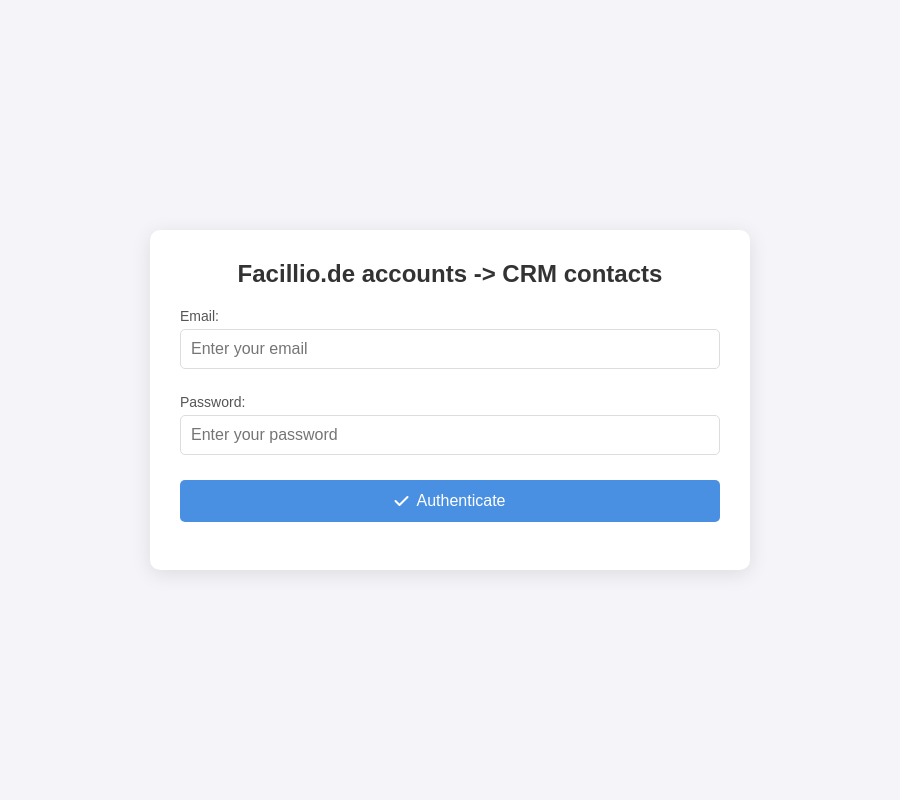
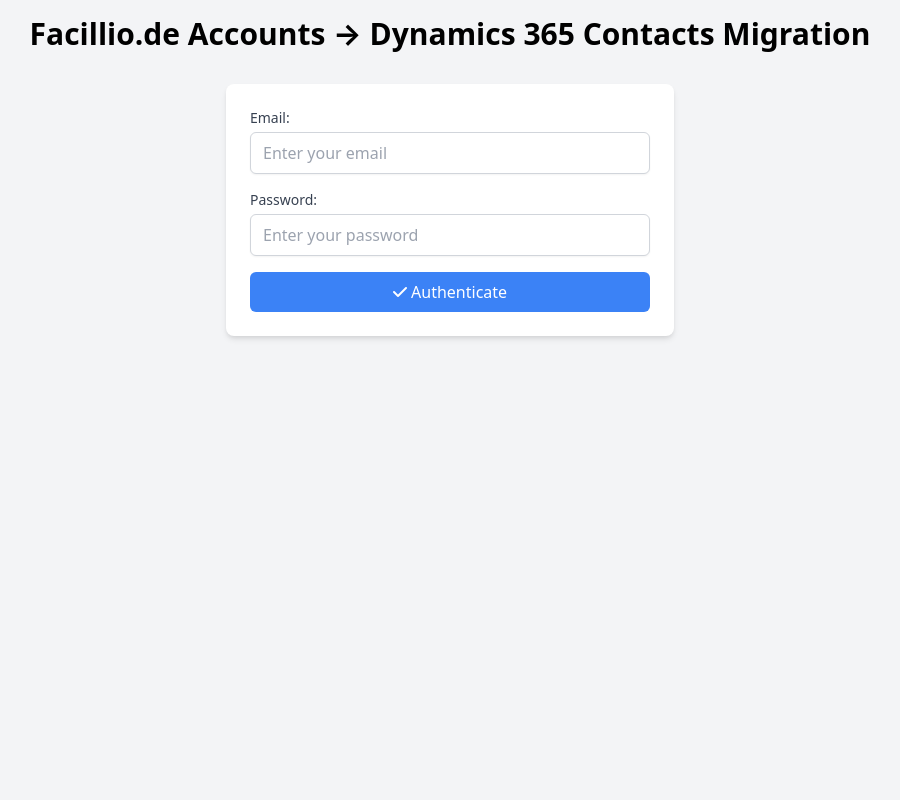
Before and after one commit to sergeyitaly/impower, a FastAPI app: page / in a window 1280 px wide. Shown: the whole page, without its empty margins (190-1090 px from the left). Run offline with FastAPI, Linux system fonts and the light colour scheme; some libraries are stand-ins or nearby versions.

Commit message:
compact view

```diff
--- a/static/style.css
+++ b/static/style.css
@@ -6,19 +6,18 @@
     font-family: 'Arial', sans-serif;
 }
 
-/* Body and container */
+/* Body & Container */
 body {
-    background-color: #f4f4f9;
+    background: #f4f4f9;
     color: #333;
     display: flex;
     justify-content: center;
     align-items: center;
     height: 100vh;
-    margin: 0;
 }
 
 .container {
-    background-color: #fff;
+    background: #fff;
     padding: 30px;
     border-radius: 10px;
     box-shadow: 0 4px 20px rgba(0, 0, 0, 0.1);
@@ -27,13 +26,13 @@ body {
     text-align: center;
 }
 
+/* Typography */
 h1 {
     font-size: 24px;
-    color: #333;
     margin-bottom: 20px;
 }
 
-/* Form styles */
+/* Form */
 .form-group {
     margin-bottom: 15px;
     text-align: left;
@@ -42,7 +41,6 @@ h1 {
 label {
     font-size: 14px;
     color: #555;
-    margin-bottom: 5px;
     display: block;
 }
 
@@ -60,67 +58,66 @@ input:focus {
     border-color: #4a90e2;
 }
 
+/* Buttons */
 .btn {
-    background-color: #4a90e2;
-    color: white;
-    padding: 12px 20px;
+    background: #4a90e2;
+    color: #fff;
+    padding: 12px;
     font-size: 16px;
     border: none;
     border-radius: 5px;
     cursor: pointer;
-    width: 100%;
     display: flex;
     align-items: center;
     justify-content: center;
-    transition: background-color 0.3s ease;
+    transition: 0.3s;
+    width: 100%;
 }
 
 .btn:hover {
-    background-color: #357ab7;
+    background: #357ab7;
 }
 
 .btn i {
     margin-right: 8px;
 }
 
-/* Migration Progress */
+/* Progress Bar */
 .progress-container {
     margin-top: 30px;
     display: none;
 }
 
 .progress-bar {
-    background-color: #f0f0f0;
+    background: #f0f0f0;
     border-radius: 5px;
     height: 20px;
-    margin: 10px 0;
     overflow: hidden;
 }
 
 .progress {
-    background-color: #4a90e2;
+    background: #4a90e2;
     height: 100%;
     width: 0;
-    transition: width 0.5s ease;
+    transition: width 0.5s;
 }
 
 /* Status Cards */
 .status-cards {
     margin-top: 20px;
     display: flex;
+    gap: 20px;
     justify-content: space-between;
-    gap: 20px;
     display: none;
 }
 
 .card {
-    background-color: #fff;
+    background: #fff;
     padding: 15px;
     border-radius: 10px;
     box-shadow: 0 2px 15px rgba(0, 0, 0, 0.1);
     width: 48%;
     text-align: center;
-    font-size: 16px;
 }
 
 .card i {
--- a/templates/index.html
+++ b/templates/index.html
@@ -3,81 +3,107 @@
 <head>
     <meta charset="UTF-8">
     <meta name="viewport" content="width=device-width, initial-scale=1.0">
-    <title>CRM Migration</title>
-    <link rel="stylesheet" href="/static/style.css">
+    <title>Dynamics 365 Migration</title>
     <link rel="stylesheet" href="https://cdnjs.cloudflare.com/ajax/libs/font-awesome/6.0.0/css/all.min.css">
+    <link rel="stylesheet" href="https://cdnjs.cloudflare.com/ajax/libs/tailwindcss/2.2.19/tailwind.min.css">
+    <style>
+        .progress-bar {
+            transition: width 0.5s ease-in-out;
+        }
+        .loading-spinner {
+            border-top-color: #3490dc;
+            animation: spin 1s linear infinite;
+        }
+        @keyframes spin {
+            0% { transform: rotate(0deg); }
+            100% { transform: rotate(360deg); }
+        }
+    </style>
 </head>
-<body>
-    <div class="container">
-        <h1>Facillio.de accounts -> CRM contacts</h1>
+<body class="bg-gray-100">
+    <div class="container mx-auto p-4">
+        <h1 class="text-3xl font-bold text-center mb-8">Facillio.de Accounts → Dynamics 365 Contacts Migration</h1>
 
         <!-- Authentication Form -->
-        <div id="authForm">
-            <div class="form-group">
-                <label for="email">Email:</label>
-                <input type="email" id="email" placeholder="Enter your email" required>
+        <div id="authForm" class="bg-white p-6 rounded-lg shadow-md max-w-md mx-auto">
+            <div class="mb-4">
+                <label for="email" class="block text-sm font-medium text-gray-700">Email:</label>
+                <input type="email" id="email" class="mt-1 block w-full px-3 py-2 border border-gray-300 rounded-md shadow-sm focus:outline-none focus:ring-blue-500 focus:border-blue-500" placeholder="Enter your email" required>
             </div>
-            <div class="form-group">
-                <label for="password">Password:</label>
-                <input type="password" id="password" placeholder="Enter your password" required>
+            <div class="mb-4">
+                <label for="password" class="block text-sm font-medium text-gray-700">Password:</label>
+                <input type="password" id="password" class="mt-1 block w-full px-3 py-2 border border-gray-300 rounded-md shadow-sm focus:outline-none focus:ring-blue-500 focus:border-blue-500" placeholder="Enter your password" required>
             </div>
-            <button id="authenticateBtn" class="btn">
+            <button id="authenticateBtn" class="w-full bg-blue-500 text-white py-2 px-4 rounded-md hover:bg-blue-600 transition duration-200">
                 <i class="fas fa-check"></i> Authenticate
             </button>
         </div>
 
         <!-- Migration Button -->
-        <button id="migrateBtn" class="btn" style="display: none;">
+        <div id="migrationControls" class="text-center mt-8" style="display: none;">
+            <button id="migrateBtn" class="bg-green-500 text-white py-2 px-4 rounded-md hover:bg-green-600 transition duration-200">
                 <i class="fas fa-sync-alt"></i> Start Migration
             </button>
+        </div>
 
         <!-- Progress Bars -->
-        <div class="progress-container" style="display: none;">
-            <h3>Migration Progress</h3>
+        <div id="progressContainer" class="mt-8 max-w-2xl mx-auto" style="display: none;">
+            <h3 class="text-xl font-semibold mb-4">Migration Progress</h3>
 
             <!-- Fetching Users Progress -->
-            <div class="progress-bar">
-                <div id="fetchingProgress" class="progress"></div>
+            <div class="mb-6">
+                <div class="flex justify-between mb-2">
+                    <span>Fetching Users</span>
+                    <span id="fetchingMessage">Not Started</span>
                 </div>
-            <p id="fetchingMessage">Fetching Users: Not Started</p>
+                <div class="w-full bg-gray-200 rounded-full h-2.5">
+                    <div id="fetchingProgress" class="progress-bar bg-blue-500 h-2.5 rounded-full" style="width: 0%"></div>
+                </div>
+            </div>
 
             <!-- Migration Progress -->
-            <div class="progress-bar">
-                <div id="migrationProgress" class="progress"></div>
+            <div class="mb-6">
+                <div class="flex justify-between mb-2">
+                    <span>Migration</span>
+                    <span id="migrationMessage">Not Started</span>
                 </div>
-            <p id="migrationMessage">Migration: Not Started</p>
+                <div class="w-full bg-gray-200 rounded-full h-2.5">
+                    <div id="migrationProgress" class="progress-bar bg-green-500 h-2.5 rounded-full" style="width: 0%"></div>
+                </div>
+            </div>
         </div>
 
         <!-- Status Cards -->
-        <div class="status-cards" style="display: none;">
-            <div class="card" id="fetchingStatus">
-                <h3><i class="fas fa-download"></i> Fetching Status</h3>
-                <p id="fetchingStatusMessage">Pending</p>
+        <div id="statusCards" class="grid grid-cols-1 md:grid-cols-2 gap-4 mt-8 max-w-2xl mx-auto" style="display: none;">
+            <div class="bg-white p-4 rounded-lg shadow-md">
+                <h3 class="text-lg font-semibold"><i class="fas fa-download"></i> Fetching Status</h3>
+                <p id="fetchingStatusMessage" class="text-gray-600">Pending</p>
             </div>
-            <div class="card" id="migrationStatus">
-                <h3><i class="fas fa-database"></i> Migration Status</h3>
-                <p id="migrationStatusMessage">Pending</p>
+            <div class="bg-white p-4 rounded-lg shadow-md">
+                <h3 class="text-lg font-semibold"><i class="fas fa-database"></i> Migration Status</h3>
+                <p id="migrationStatusMessage" class="text-gray-600">Pending</p>
             </div>
         </div>
 
         <!-- Logs Section -->
-        <div class="logs" style="display: none;">
-            <h3><i class="fas fa-clipboard-list"></i> Logs</h3>
-            <button id="toggleLogs" class="btn">Show Logs</button>
-            <div id="logsContainer" style="display: none;"></div>
+        <div id="logsSection" class="mt-8 max-w-2xl mx-auto" style="display: none;">
+            <h3 class="text-xl font-semibold mb-4"><i class="fas fa-clipboard-list"></i> Logs</h3>
+            <button id="toggleLogs" class="bg-gray-500 text-white py-1 px-3 rounded-md hover:bg-gray-600 transition duration-200">Show Logs</button>
+            <div id="logsContainer" class="mt-4 bg-white p-4 rounded-lg shadow-md" style="display: none; max-height: 300px; overflow-y: auto;"></div>
         </div>
+
         <!-- Migration Summary Table -->
-        <div class="migration-summary" style="display: none;">
-            <h3><i class="fas fa-table"></i> Migration Summary</h3>
-            <table id="migrationSummaryTable">
+        <div id="migrationSummary" class="mt-8 max-w-2xl mx-auto" style="display: none;">
+            <h3 class="text-xl font-semibold mb-4"><i class="fas fa-table"></i> Migration Summary</h3>
+            <table id="migrationSummaryTable" class="w-full bg-white rounded-lg shadow-md">
                 <thead>
-                    <tr>
-                        <th>Entity</th>
-                        <th>Source Records</th>
-                        <th>Processed Records</th>
-                        <th>Created</th>
-                        <th>Updated</th>
-                        <th>Errors</th>
+                    <tr class="bg-gray-100">
+                        <th class="px-4 py-2">Entity</th>
+                        <th class="px-4 py-2">Source Records</th>
+                        <th class="px-4 py-2">Processed Records</th>
+                        <th class="px-4 py-2">Created</th>
+                        <th class="px-4 py-2">Updated</th>
+                        <th class="px-4 py-2">Errors</th>
                     </tr>
                 </thead>
                 <tbody>
@@ -85,15 +111,22 @@
                 </tbody>
             </table>
         </div>
-        <br/>
-        <p class="excel-download" id="excelDownload" style="display: none;">
-            <i class="fas fa-file-excel"></i>
-            <a id="excelLink" href="#" download>Download Excel Export</a>
-        </p>
+
+        <!-- Excel Download Link -->
+        <div id="excelDownload" class="mt-8 max-w-2xl mx-auto text-center" style="display: none;">
+            <a id="excelLink" href="#" download class="text-blue-500 hover:text-blue-600">
+                <i class="fas fa-file-excel"></i> Download Excel Export
+            </a>
+        </div>
 
         <!-- CRM Link -->
-        <div id="crmLinkContainer" style="display: none;">
-            <a id="crmLink" href="#">Go to CRM Contacts</a>
+        <div id="crmLinkContainer" class="mt-8 max-w-2xl mx-auto text-center" style="display: none;">
+            <a id="crmLink" href="#" class="text-blue-500 hover:text-blue-600">Go to CRM Contacts</a>
+        </div>
+
+        <!-- Loading Spinner -->
+        <div id="loadingSpinner" class="fixed inset-0 bg-gray-900 bg-opacity-50 flex items-center justify-center" style="display: none;">
+            <div class="loading-spinner h-12 w-12 border-4 border-t-4 border-gray-200 rounded-full"></div>
         </div>
     </div>
 
@@ -115,58 +148,7 @@
                 return;
             }
 
-            try {
-                const response = await fetch("/authenticate", {
-                    method: "POST",
-                    headers: {
-                        "Content-Type": "application/json",
-                    },
-                    body: JSON.stringify({ email, password }),
-                });
-
-                if (!response.ok) {
-                    const errorData = await response.json();
-                    throw new Error(errorData.message || "Authentication failed.");
-                }
-
-                const data = await response.json();
-                accessToken = data.access_token;
-                document.getElementById("authForm").style.display = "none";
-                document.getElementById("migrateBtn").style.display = "block";
-                document.querySelector(".progress-container").style.display = "block";
-                document.querySelector(".logs").style.display = "block";
-                document.querySelector(".status-cards").style.display = "flex";
-            } catch (error) {
-                console.error("Error during authentication:", error);
-                alert(`Authentication failed: ${error.message}`);
-            }
-        });
-
-        document.addEventListener("DOMContentLoaded", () => {
-            const emailInput = document.getElementById("email");
-            const passwordInput = document.getElementById("password");
-            const authenticateBtn = document.getElementById("authenticateBtn");
-
-            // Function to check if both fields are filled
-            const checkFieldsAndAuthenticate = () => {
-                if (emailInput.value && passwordInput.value) {
-                    authenticateBtn.click(); // Programmatically click the authenticate button
-                }
-            };
-
-            // Add input event listeners to both fields
-            emailInput.addEventListener("input", checkFieldsAndAuthenticate);
-            passwordInput.addEventListener("input", checkFieldsAndAuthenticate);
-
-            // Existing authentication logic
-            authenticateBtn.addEventListener("click", async () => {
-                const email = emailInput.value;
-                const password = passwordInput.value;
-
-                if (!email || !password) {
-                    alert("Please enter both email and password.");
-                    return;
-                }
+            showLoadingSpinner();
 
             try {
                 const response = await fetch("/authenticate", {
@@ -185,40 +167,32 @@
                 const data = await response.json();
                 accessToken = data.access_token;
                 document.getElementById("authForm").style.display = "none";
-                    document.getElementById("migrateBtn").style.display = "block";
-                    document.querySelector(".progress-container").style.display = "block";
-                    document.querySelector(".logs").style.display = "block";
-                    document.querySelector(".status-cards").style.display = "flex";
+                document.getElementById("migrationControls").style.display = "block";
+                document.getElementById("progressContainer").style.display = "block";
+                document.getElementById("logsSection").style.display = "block";
+                document.getElementById("statusCards").style.display = "grid";
             } catch (error) {
                 console.error("Error during authentication:", error);
                 alert(`Authentication failed: ${error.message}`);
+            } finally {
+                hideLoadingSpinner();
             }
         });
-        });
 
-        async function getCrmContactsUrl() {
-            try {
-                const response = await fetch('/api/crm-contacts-url');
-                if (!response.ok) {
-                    throw new Error('Failed to fetch CRM contacts URL');
-                }
-                const data = await response.json();
-                return data.crmContactsUrl;
-            } catch (error) {
-                console.error('Error fetching CRM contacts URL:', error);
-                return null;
+        document.addEventListener("DOMContentLoaded", () => {
+            const emailInput = document.getElementById("email");
+            const passwordInput = document.getElementById("password");
+            const authenticateBtn = document.getElementById("authenticateBtn");
+
+            function checkInputsAndSubmit() {
+                if (emailInput.value && passwordInput.value) {
+                    authenticateBtn.click();
                 }
             }
 
-        function resetProgressBars() {
-            document.getElementById("fetchingProgress").style.width = "0%";
-            document.getElementById("migrationProgress").style.width = "0%";
-            document.getElementById("fetchingMessage").textContent = "Fetching Users: Not Started";
-            document.getElementById("migrationMessage").textContent = "Migration: Not Started";
-            document.getElementById("fetchingStatusMessage").textContent = "Pending";
-            document.getElementById("migrationStatusMessage").textContent = "Pending";
-        }
-
+            emailInput.addEventListener("input", checkInputsAndSubmit);
+            passwordInput.addEventListener("input", checkInputsAndSubmit);
+        });
 
         document.getElementById("migrateBtn").addEventListener("click", async () => {
             const logsContainer = document.getElementById("logsContainer");
@@ -226,6 +200,7 @@
             logsContainer.style.display = "block";
 
             resetProgressBars();
+            showLoadingSpinner();
 
             try {
                 // Fetch and save users
@@ -290,31 +265,30 @@
                 const summaryTable = document.getElementById("migrationSummaryTable").getElementsByTagName('tbody')[0];
                 summaryTable.innerHTML = `
                     <tr>
-                            <td>${data.entity_name}</td> <!-- Dynamically insert entity name -->
-                            <td>${data.total_records}</td>
-                            <td>${data.success_count + data.error_count}</td>
-                            <td>${data.insert_count}</td>
-                            <td>${data.update_count}</td>
-                            <td>${data.error_count}</td>
+                        <td class="px-4 py-2">${data.entity_name}</td>
+                        <td class="px-4 py-2">${data.total_records}</td>
+                        <td class="px-4 py-2">${data.success_count + data.error_count}</td>
+                        <td class="px-4 py-2">${data.insert_count}</td>
+                        <td class="px-4 py-2">${data.update_count}</td>
+                        <td class="px-4 py-2">${data.error_count}</td>
                     </tr>
                 `;
 
                 // Show the migration summary table
-                    document.querySelector(".migration-summary").style.display = "block";
-
+                document.getElementById("migrationSummary").style.display = "block";
 
                 const crmContactsUrl = await getCrmContactsUrl();
                 if (crmContactsUrl) {
                     document.getElementById("crmLink").href = crmContactsUrl;
-                        document.getElementById("crmLinkContainer").style.display = "flex";
+                    document.getElementById("crmLinkContainer").style.display = "block";
                 } else {
                     console.error('CRM contacts URL is not available');
                 }
+
                 if (data.excel_file_url) {
-                        const excelDownload = document.getElementById("excelDownload");
                     const excelLink = document.getElementById("excelLink");
                     excelLink.href = data.excel_file_url;
-                        excelDownload.style.display = "flex";
+                    document.getElementById("excelDownload").style.display = "block";
                 }
 
                 if (data.error_count === 0) {
@@ -329,9 +303,10 @@
                 logsContainer.innerHTML += `<p><i class="fas fa-times-circle"></i> An error occurred during migration.</p>`;
                 document.getElementById("fetchingMessage").textContent = "Fetching: Error";
                 document.getElementById("migrationMessage").textContent = "Migration: Error";
+            } finally {
+                hideLoadingSpinner();
             }
         });
-
 
         async function fetchAndSaveUsers(accessToken) {
             try {
@@ -369,6 +344,37 @@
                 throw new Error('Error fetching users from staging');
             }
         }
+
+        async function getCrmContactsUrl() {
+            try {
+                const response = await fetch('/api/crm-contacts-url');
+                if (!response.ok) {
+                    throw new Error('Failed to fetch CRM contacts URL');
+                }
+                const data = await response.json();
+                return data.crmContactsUrl;
+            } catch (error) {
+                console.error('Error fetching CRM contacts URL:', error);
+                return null;
+            }
+        }
+
+        function resetProgressBars() {
+            document.getElementById("fetchingProgress").style.width = "0%";
+            document.getElementById("migrationProgress").style.width = "0%";
+            document.getElementById("fetchingMessage").textContent = "Fetching Users: Not Started";
+            document.getElementById("migrationMessage").textContent = "Migration: Not Started";
+            document.getElementById("fetchingStatusMessage").textContent = "Pending";
+            document.getElementById("migrationStatusMessage").textContent = "Pending";
+        }
+
+        function showLoadingSpinner() {
+            document.getElementById("loadingSpinner").style.display = "flex";
+        }
+
+        function hideLoadingSpinner() {
+            document.getElementById("loadingSpinner").style.display = "none";
+        }
     </script>
 </body>
 </html>
```
Also changed, not shown: other parts of static/style.css (+90 -97 lines), 2 other files. Lines whose indentation alone changed are shown as unchanged.
